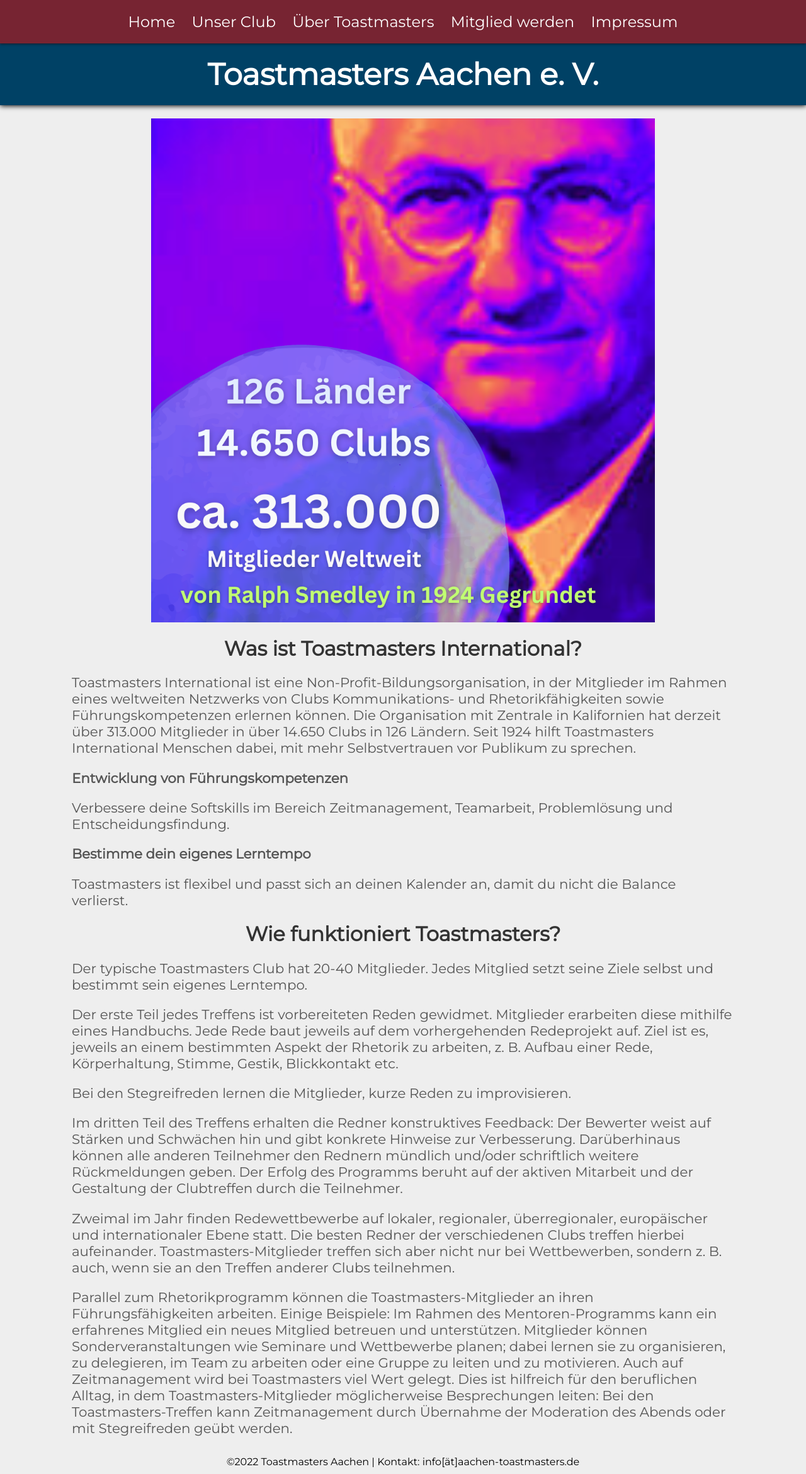
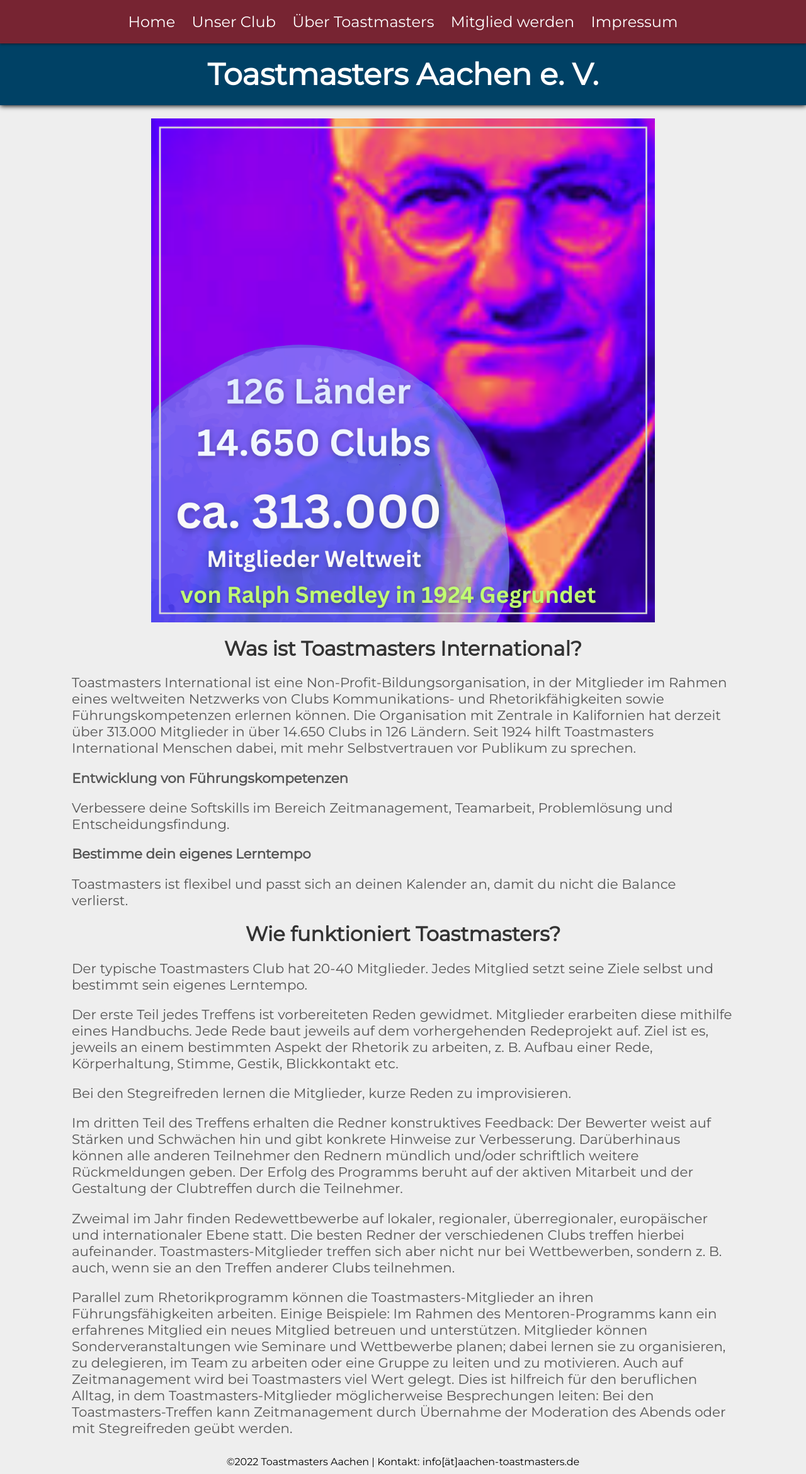
Before and after one commit to toastmasters-aachen/toastmasters-aachen.github.io, a Jekyll site: the page built from toastmasters.md, in a window 1280 px wide. Shown: the whole page at 63% size. Built offline with Jekyll 4.4.1, drawn with Linux system fonts in a browser that asks for light colours.

Commit message:
updated photo

```diff
--- a/toastmasters.md
+++ b/toastmasters.md
@@ -1,7 +1,7 @@
 ---
 layout: default
 ---
-#  <img src="/assets/images/TM_International_Numbers.png" width="800" style="display: block; margin-left: auto; margin-right: auto;">
+#  <img src="/assets/images/TM_International_Numbers(1).png" width="800" style="display: block; margin-left: auto; margin-right: auto;">
 
 # Was ist Toastmasters International?
 
```
